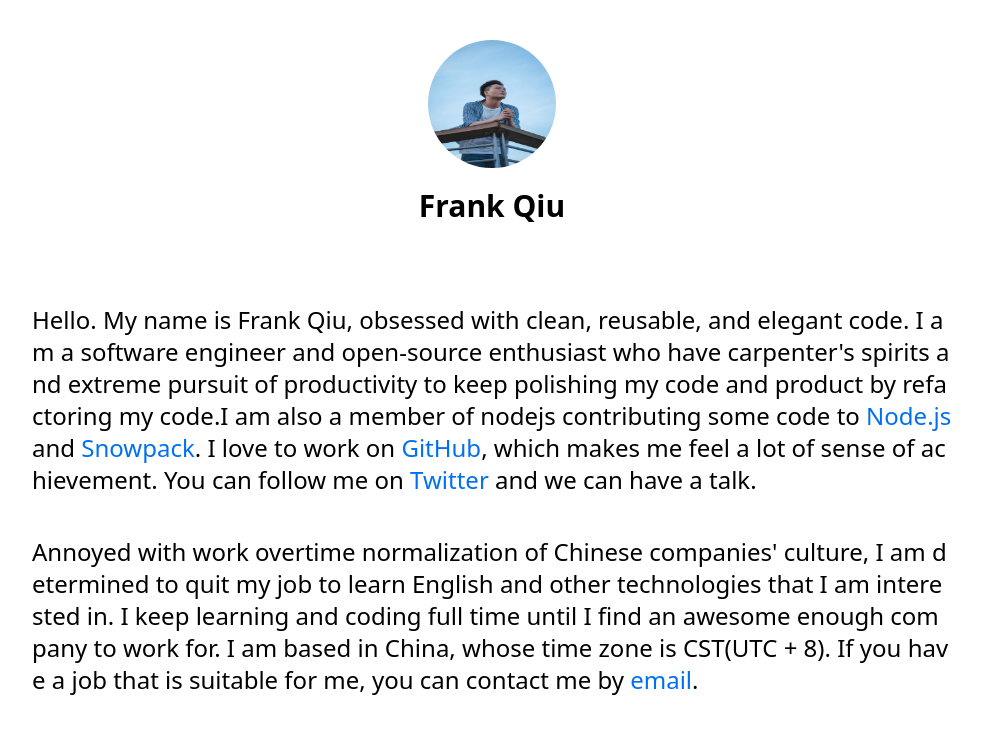
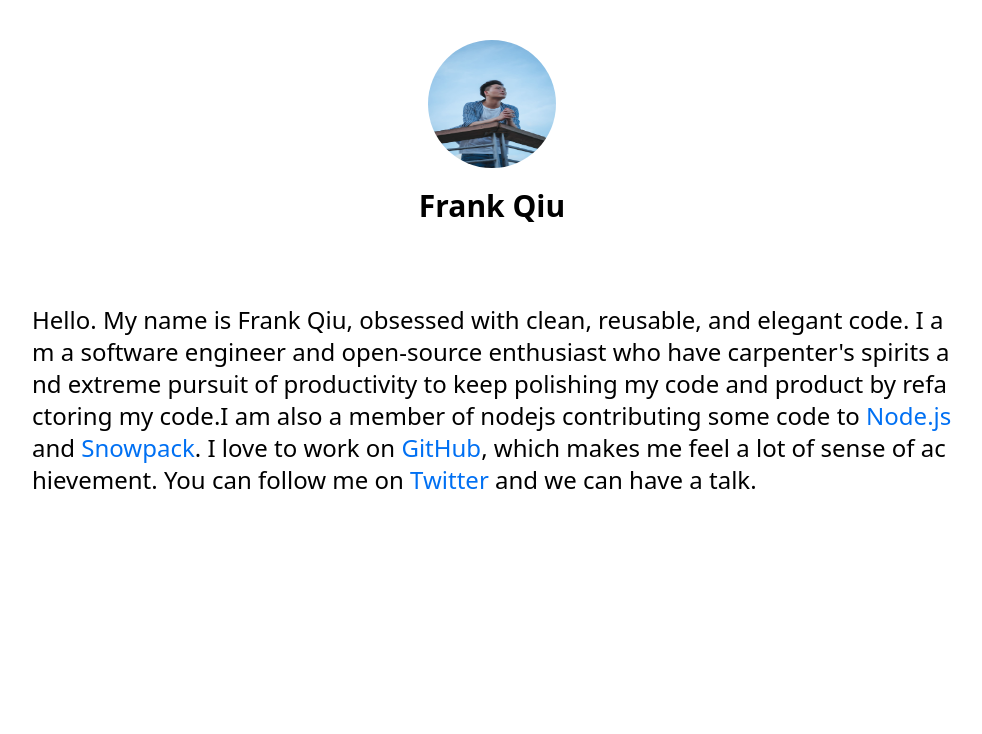
Before and after one commit to iam-frankqiu/my-website, a Next.js app: page / in a window 1280 px wide. Shown: the top 734 px of the page, without its empty margins (148-1130 px from the left). Built offline with nearby package versions, Linux system fonts and the light colour scheme.

Commit message:
update some info

```diff
--- a/pages/index.tsx
+++ b/pages/index.tsx
@@ -29,9 +29,9 @@ const Index = ({ allPosts }: Props) => {
           <div style={{wordBreak: 'break-all'}} className="ml-40 mr-40 pt-20 text-2xl">
             Hello. My name is Frank Qiu, obsessed with clean, reusable, and elegant code. I am a software engineer and open-source enthusiast who have carpenter's spirits and extreme pursuit of productivity to keep polishing my code and product by refactoring my code.I am also a member of nodejs contributing some code to <Link href="https://nodejs.org/en/">Node.js</Link> and <Link href="https://www.snowpack.dev/">Snowpack</Link>.
              I love to work on <Link href="https://github.com/iam-frankqiu" >GitHub</Link>, which makes me feel a lot of sense of achievement. You can follow me on <Link href="https://twitter.com/FrankQi73998203" >Twitter</Link> and we can have a talk.
-             <p className='mt-10'>
+             {/* <p className='mt-10'>
              Annoyed with work overtime normalization of Chinese companies' culture, I am determined to quit my job to learn English and other technologies that I am interested in. I keep learning and coding full time until I find an awesome enough company to work for. I am based in China, whose time zone is CST(UTC + 8). If you have a job that is suitable for me, you can contact me by <Link href="mailto:iam.frankqiu@gmail.com">email</Link>.
-             </p>
+             </p> */}
           </div>
 
           {/* {heroPost && (
```
